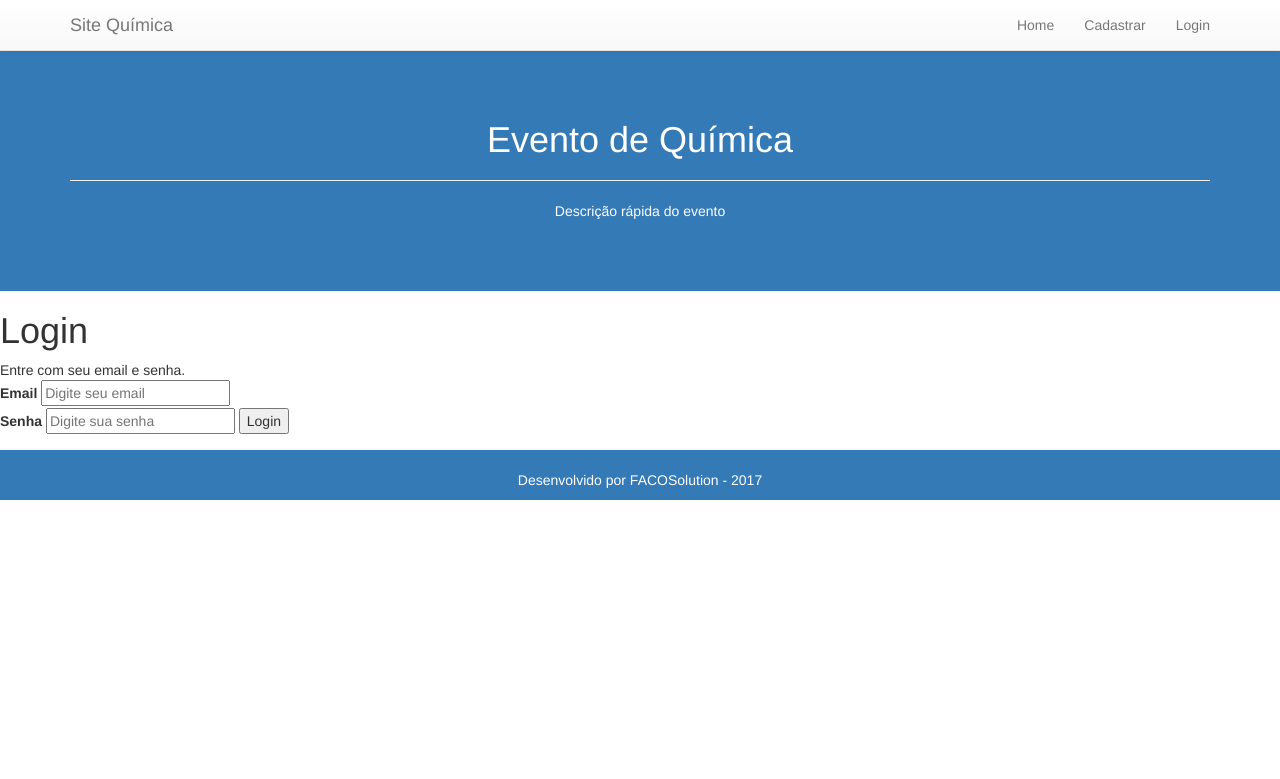
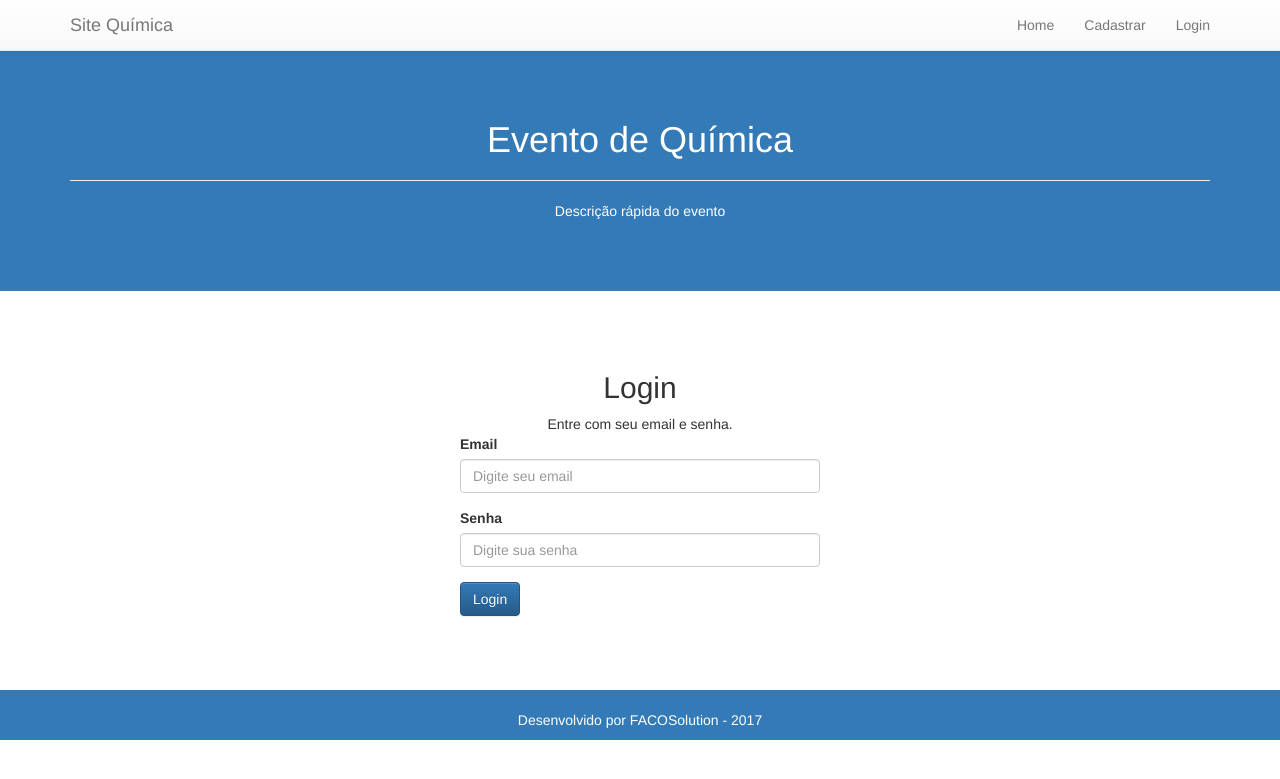
Before and after one commit to FACTOSolution/Site-Quimica, a Django app: page /login/ in a window 1280 px wide. Shown: the top 779 px of the page. Run offline with Django 3.2, Linux system fonts and the light colour scheme; some libraries are stand-ins or nearby versions.

Commit message:
alterando base e estilizando login

```diff
--- a/site_functions/templates/site_functions/base.html
+++ b/site_functions/templates/site_functions/base.html
@@ -8,13 +8,13 @@
 		<script src="http://code.jquery.com/jquery-1.9.1.min.js"></script>
 		<script src="https://maxcdn.bootstrapcdn.com/bootstrap/3.3.7/js/bootstrap.min.js" integrity="sha384-Tc5IQib027qvyjSMfHjOMaLkfuWVxZxUPnCJA7l2mCWNIpG9mGCD8wGNIcPD7Txa" crossorigin="anonymous"></script>
 		<style type="text/css">
-			#descricao {
-				padding-top: 100px;
+			.meu-bloco {
+				padding-top: 60px;
 				padding-bottom: 60px;
 			}
 
-			.meu-bloco {
-				padding-top: 60px;
+			#descricao {
+				padding-top: 100px;
 				padding-bottom: 60px;
 			}
 
--- a/site_functions/templates/site_functions/login.html
+++ b/site_functions/templates/site_functions/login.html
@@ -2,24 +2,35 @@
 
 {% block content %}
 
-    <h1>Login</h1>
- 	<form method="post" action="{% url 'user_login' %}">
-    {% csrf_token %}
-	    {{message|safe|escape}}
-	    <div>
-	    	<label><b>Email</b></label>
-	    	<input type="text" placeholder="Digite seu email" name="email" required>
-		    <br>
-		    <label><b>Senha</b></label>
-		    <input type="password" placeholder="Digite sua senha" name="psw" required>
+	<section class="meu-bloco">
+		<div class="container">
+			<div class="row text-center">
+				<h2 class="section-heading">Login</h2>
+			</div>
 
-		    <button type="submit">Login</button>
-	  	</div>
+			<div class="row">
+				<div class="col-sm-4"></div>
+				<div class="col-sm-4">
+					<form method="post" action="{% url 'user_login' %}">
+					{% csrf_token %}
+						<div class="text-center">
+							{{message|safe|escape}}
+						</div>
+						<div class="form-group">
+							<label>Email</label>
+							<input type="text" class="form-control" placeholder="Digite seu email" name="email" required>
+						</div>
+						<div class="form-group">
+							<label>Senha</label>
+							<input type="password" class="form-control" placeholder="Digite sua senha" name="psw" required>
+						</div>
+						<button type="submit" class="btn btn-primary">Login</button>
+						<input type="hidden" name="next" value="{{ next }}" />
+					</form>
+				</div>
 
-	    <input type="hidden" name="next" value="{{ next }}" />
-    </form>
-
-
-
+			</div>
+		</div>
+	</section>
 
 {% endblock %}
```
